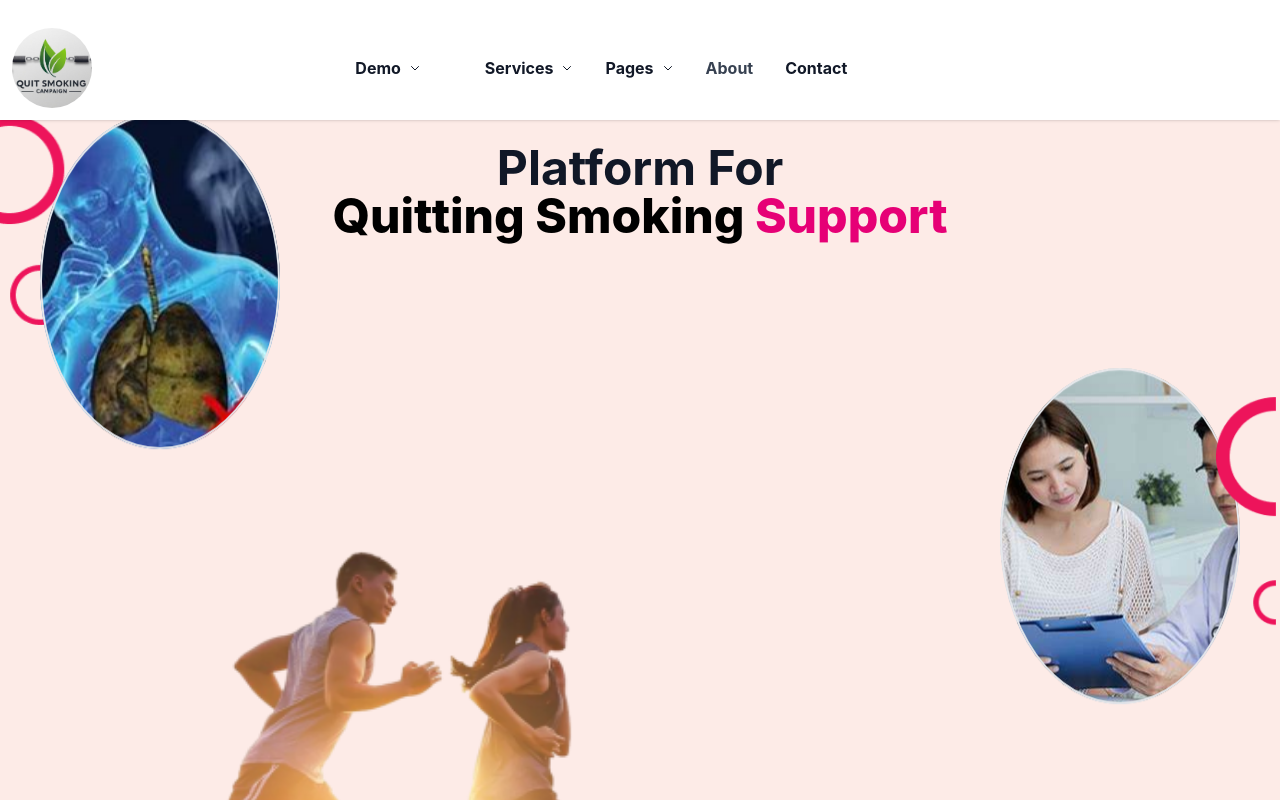
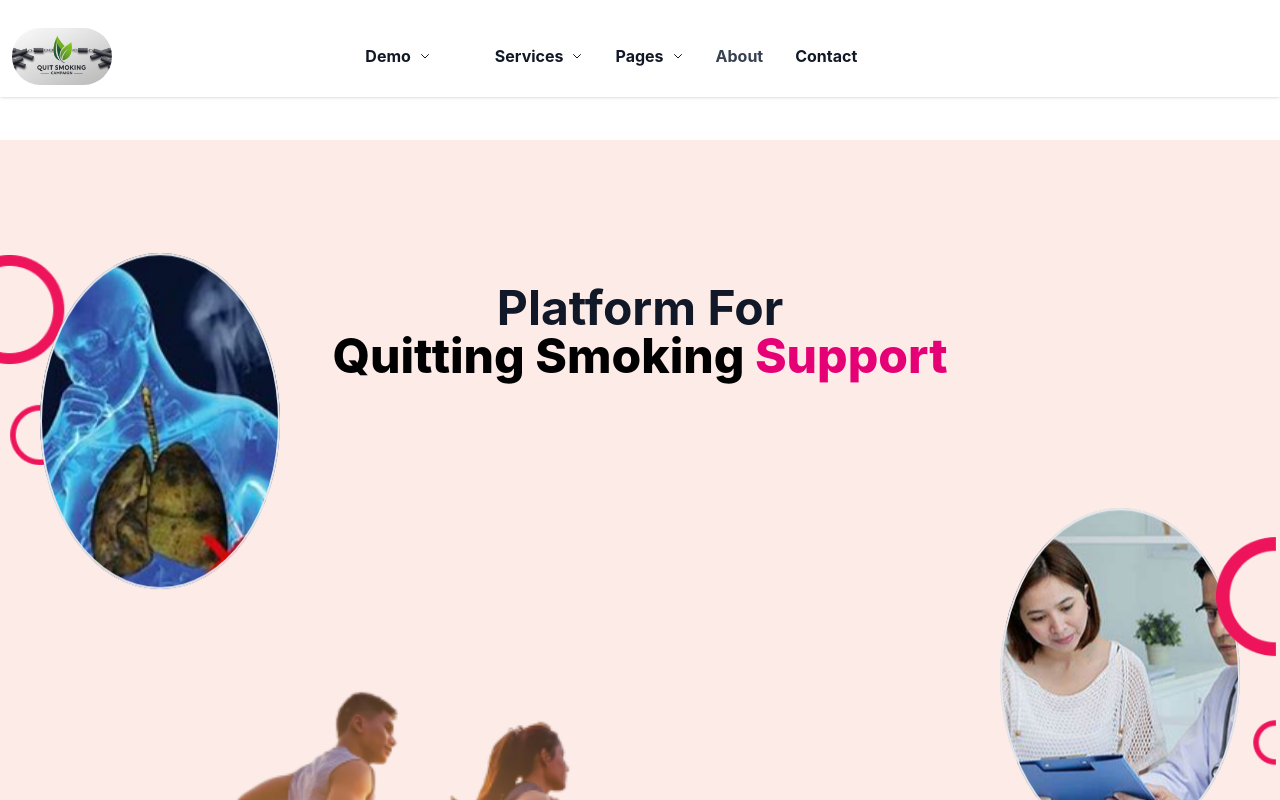
Before and after one commit to trlamm1505/Smoking-Cessation-Support-Platform, a React (Vite) app in the folder Smoking/: page / in a window 1280 px wide. Shown: the top 800 px of the page. Built offline with nearby package versions, Linux system fonts and the light colour scheme.

Commit message:
upload header hero

```diff
--- a/Smoking/src/assets/Components/Header.jsx
+++ b/Smoking/src/assets/Components/Header.jsx
@@ -50,7 +50,7 @@ const Header = () => {
           <img
   src="/Images/logo.jpg"
   alt="Logo"
-  className="w-20 h-20 mt-4 rounded-full object-cover"
+  className="w-25 h-25 mt-4 rounded-full object-cover"
 />
           </a>
 
@@ -68,7 +68,9 @@ const Header = () => {
 
           {/* Mobile Overlay Menu */}
           {isMobile && isOverlayOpen && (
-            <div className="fixed inset-y-0 left-0 w-2/3 sm:w-1/2 bg-white z-50 p-10 transition-transform duration-300 ease-in-out transform translate-x-0">
+            <div className="fixed top-0 left-0 w-1/2 h-screen bg-white z-50 p-10 transition-transform duration-300 ease-in-out transform translate-x-0 overflow-y-auto shadow-lg">
+
+
               <button
                 onClick={() => setIsOverlayOpen(false)}
                 className="absolute top-5 right-5 text-4xl font-bold text-black"
--- a/Smoking/src/assets/Components/Hero.jsx
+++ b/Smoking/src/assets/Components/Hero.jsx
@@ -2,7 +2,7 @@ import React from 'react'
 
 const Hero = () => {
   return (
-    <section className="relative overflow-hidden bg-[#FDEBE7] pt-6 pb-12 px-6 md:px-20 zoom-in">
+    <section className="mt-35 relative overflow-hidden bg-[#FDEBE7] pt-6 pb-12 px-6 md:px-20 zoom-in">
 
       {/* Vòng tròn trang trí bên trái */}
       <img
```
